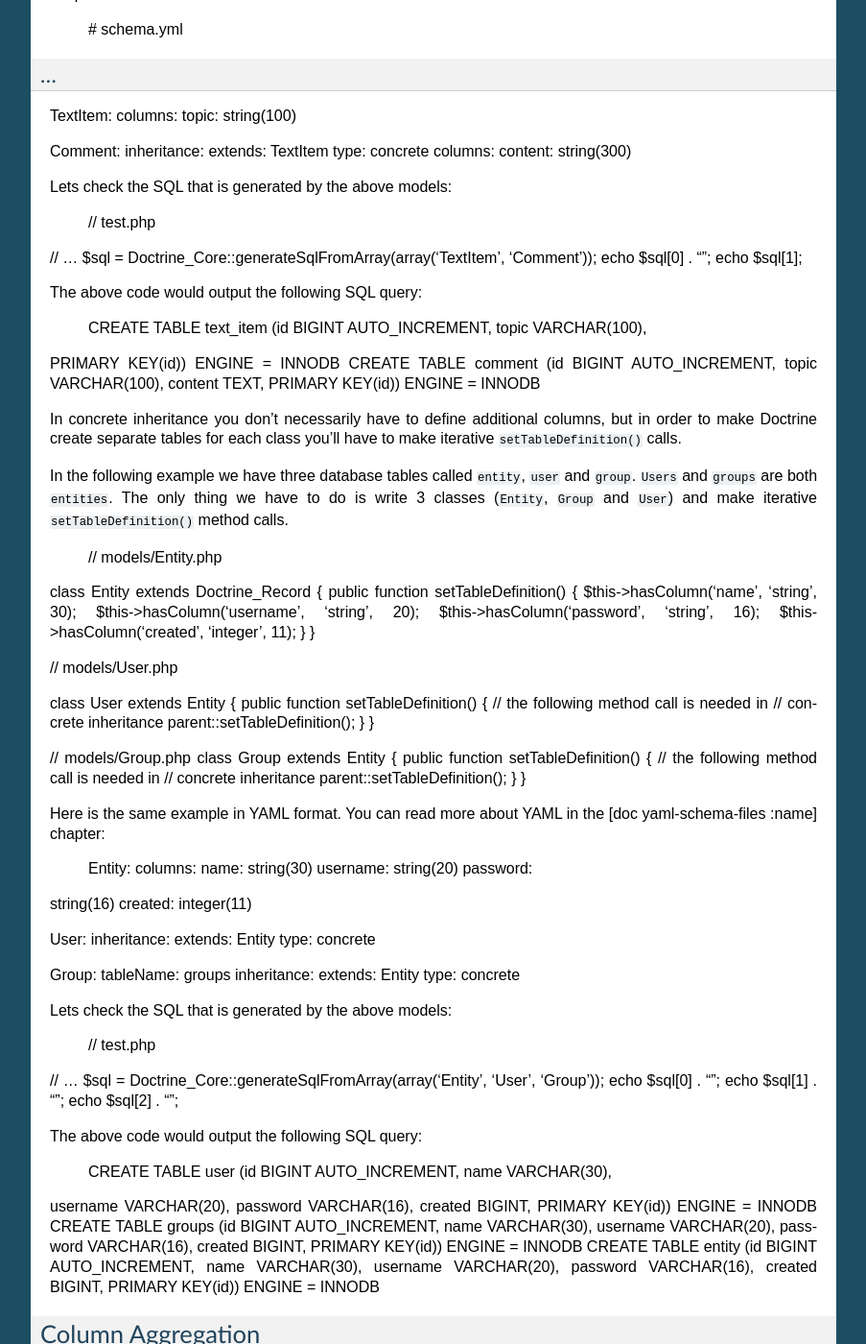
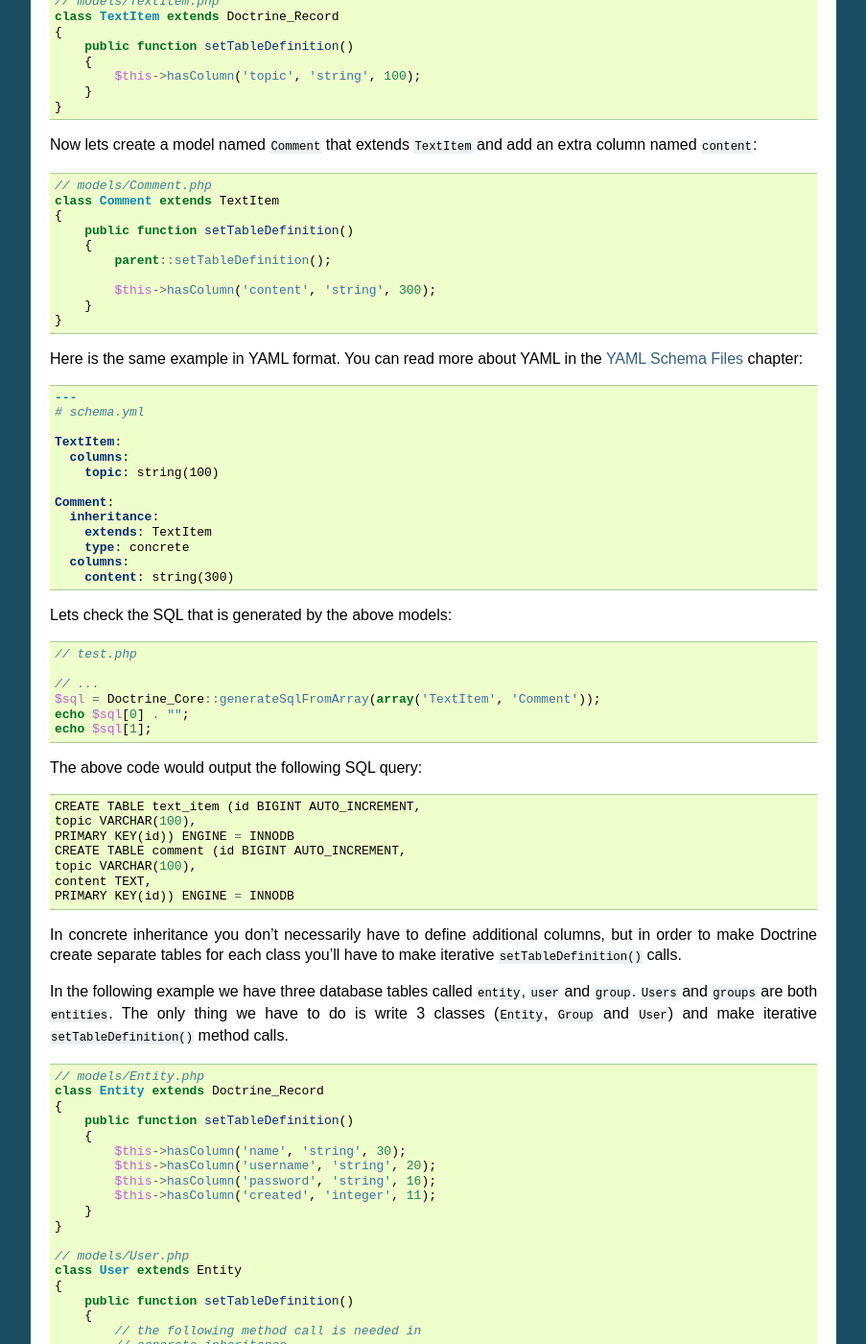
Before and after one commit to doctrine/doctrine1-documentation, a Sphinx documentation site: the page built from source/en/manual/inheritance.rst, in a window 1280 px wide and 1400 px high, scrolled down 1812 px. Shown: the whole window at 96% size, without its empty margins (198-1101 px from the left). Built offline with Sphinx 7.4.7, drawn with Linux system fonts in a browser that asks for light colours; cross-references to code outside the pages are shown as plain code; some of the changed text lies outside the part shown.

Commit message:
doctrine1-documentation-5: Edit inheritance.rst

```diff
--- a/source/en/manual/inheritance.rst
+++ b/source/en/manual/inheritance.rst
@@ -11,7 +13,11 @@
 our test environment we created and have been using in the earlier
 chapters:
 
- $ rm schema.yml $ touch schema.yml $ rm -rf models/\*
+.. code-block:: sh
+
+    $ rm schema.yml
+    $ touch schema.yml
+    $ rm -rf models/\*
 
 ======
 Simple
@@ -21,53 +27,85 @@
 simple inheritance all the child classes share the same columns as the
 parent and all information is stored in the parent table.
 
- // models/Entity.php
+::
 
-class Entity extends Doctrine\_Record { public function
-setTableDefinition() { $this->hasColumn('name', 'string', 30);
-$this->hasColumn('username', 'string', 20); $this->hasColumn('password',
-'string', 16); $this->hasColumn('created\_at', 'timestamp');
-$this->hasColumn('update\_at', 'timestamp'); } }
+    // models/Entity.php
+    class Entity extends Doctrine_Record
+    {
+        public function setTableDefinition()
+        {
+            $this->hasColumn('name', 'string', 30);
+            $this->hasColumn('username', 'string', 20);
+            $this->hasColumn('password', 'string', 16);
+            $this->hasColumn('created_at', 'timestamp');
+            $this->hasColumn('update_at', 'timestamp');
+        }
+    }
 
 Now lets create a ``User`` model that extends ``Entity``:
 
- // models/User.php
+::
 
-class User extends Entity { }
+    // models/User.php
+    class User extends Entity
+    { }
 
 Do the same thing for the ``Group`` model:
 
- // models/Group.php
+::
 
-class Group extends Entity { }
+    // models/Group.php
+    class Group extends Entity
+    { }
 
 Here is the same example in YAML format. You can read more about YAML in
-the [doc yaml-schema-files :name] chapter:
+the :doc:`yaml-schema-files` chapter:
 
- # schema.yml
+.. code-block:: yaml
 
-...
-===
+    ---
+    # schema.yml
 
-Entity: columns: name: string(30) username: string(20) password:
-string(16) created\_at: timestamp updated\_at: timestamp
+    # ...
+    Entity:
+      columns:
+        name: string(30)
+        username: string(20)
+        password: string(16)
+        created_at: timestamp
+        updated_at: timestamp
 
-User: inheritance: extends: Entity type: simple
+    User:
+      inheritance:
+        extends: Entity
+        type: simple
 
-Group: inheritance: extends: Entity type: simple
+    Group:
+      inheritance:
+        extends: Entity
+        type: simple
 
 Lets check the SQL that is generated by the above models:
 
- // test.php
+::
 
-// ... $sql = Doctrine\_Core::generateSqlFromArray(array('Entity',
-'User', 'Group')); echo $sql[0];
+    // test.php
+
+    // ...
+    $sql = Doctrine_Core::generateSqlFromArray(array('Entity', 'User', 'Group'));
+    echo $sql[0];
 
 The above code would output the following SQL query:
 
- CREATE TABLE entity (id BIGINT AUTO\_INCREMENT, username VARCHAR(20),
-password VARCHAR(16), created\_at DATETIME, updated\_at DATETIME, name
-VARCHAR(30), PRIMARY KEY(id)) ENGINE = INNODB
+::
+
+    CREATE TABLE entity (id BIGINT AUTO_INCREMENT,
+    username VARCHAR(20),
+    password VARCHAR(16),
+    created_at DATETIME,
+    updated_at DATETIME,
+    name VARCHAR(30),
+    PRIMARY KEY(id)) ENGINE = INNODB
 
 .. note::
 
@@ -86,52 +124,74 @@
 inheritance you'll need to add explicit ``parent::setTableDefinition()``
 calls to child classes as shown below.
 
- // models/TextItem.php
+::
 
-class TextItem extends Doctrine\_Record { public function
-setTableDefinition() { $this->hasColumn('topic', 'string', 100); } }
+    // models/TextItem.php
+    class TextItem extends Doctrine_Record
+    {
+        public function setTableDefinition()
+        {
+            $this->hasColumn('topic', 'string', 100);
+        }
+    }
 
 Now lets create a model named ``Comment`` that extends ``TextItem`` and
 add an extra column named ``content``:
 
- // models/Comment.php
+::
 
-class Comment extends TextItem { public function setTableDefinition() {
-parent::setTableDefinition();
+    // models/Comment.php
+    class Comment extends TextItem
+    {
+        public function setTableDefinition()
+        {
+            parent::setTableDefinition();
+
+            $this->hasColumn('content', 'string', 300);
+        }
+    }
+
+Here is the same example in YAML format. You can read more about YAML in
+the :doc:`yaml-schema-files` chapter:
+
+.. code-block:: yaml
+
+    ---
+    # schema.yml
+
+    TextItem:
+      columns:
+        topic: string(100)
+
+    Comment:
+      inheritance:
+        extends: TextItem
+        type: concrete
+      columns:
+        content: string(300)
+
+Lets check the SQL that is generated by the above models:
 
 ::
 
-        $this->hasColumn('content', 'string', 300);
-    }
+    // test.php
 
-}
-
-Here is the same example in YAML format. You can read more about YAML in
-the [doc yaml-schema-files :name] chapter:
-
- # schema.yml
-
-...
-===
-
-TextItem: columns: topic: string(100)
-
-Comment: inheritance: extends: TextItem type: concrete columns: content:
-string(300)
-
-Lets check the SQL that is generated by the above models:
-
- // test.php
-
-// ... $sql = Doctrine\_Core::generateSqlFromArray(array('TextItem',
-'Comment')); echo $sql[0] . ""; echo $sql[1];
+    // ...
+    $sql = Doctrine_Core::generateSqlFromArray(array('TextItem', 'Comment'));
+    echo $sql[0] . "";
+    echo $sql[1];
 
 The above code would output the following SQL query:
 
- CREATE TABLE text\_item (id BIGINT AUTO\_INCREMENT, topic VARCHAR(100),
-PRIMARY KEY(id)) ENGINE = INNODB CREATE TABLE comment (id BIGINT
-AUTO\_INCREMENT, topic VARCHAR(100), content TEXT, PRIMARY KEY(id))
-ENGINE = INNODB
+::
+
+    CREATE TABLE text_item (id BIGINT AUTO_INCREMENT,
+    topic VARCHAR(100),
+    PRIMARY KEY(id)) ENGINE = INNODB
+    CREATE TABLE comment (id BIGINT AUTO_INCREMENT,
+    topic VARCHAR(100),
+    content TEXT,
+    PRIMARY KEY(id)) ENGINE = INNODB
 
 In concrete inheritance you don't necessarily have to define additional
 columns, but in order to make Doctrine create separate tables for each
@@ -143,50 +203,100 @@
 (``Entity``, ``Group`` and ``User``) and make iterative
 ``setTableDefinition()`` method calls.
 
- // models/Entity.php
+::
 
-class Entity extends Doctrine\_Record { public function
-setTableDefinition() { $this->hasColumn('name', 'string', 30);
-$this->hasColumn('username', 'string', 20); $this->hasColumn('password',
-'string', 16); $this->hasColumn('created', 'integer', 11); } }
+    // models/Entity.php
+    class Entity extends Doctrine_Record
+    {
+        public function setTableDefinition()
+        {
+            $this->hasColumn('name', 'string', 30);
+            $this->hasColumn('username', 'string', 20);
+            $this->hasColumn('password', 'string', 16);
+            $this->hasColumn('created', 'integer', 11);
+        }
+    }
 
-// models/User.php
+    // models/User.php
+    class User extends Entity
+    {
+        public function setTableDefinition()
+        {
+            // the following method call is needed in
+            // concrete inheritance
+            parent::setTableDefinition();
+        }
+    }
 
-class User extends Entity { public function setTableDefinition() { //
-the following method call is needed in // concrete inheritance
-parent::setTableDefinition(); } }
-
-// models/Group.php class Group extends Entity { public function
-setTableDefinition() { // the following method call is needed in //
-concrete inheritance parent::setTableDefinition(); } }
+    // models/Group.php
+    class Group extends Entity
+    {
+        public function setTableDefinition()
+        {
+            // the following method call is needed in
+            // concrete inheritance
+            parent::setTableDefinition();
+        }
+    }
 
 Here is the same example in YAML format. You can read more about YAML in
-the [doc yaml-schema-files :name] chapter:
+the :doc:`yaml-schema-files` chapter:
 
- Entity: columns: name: string(30) username: string(20) password:
-string(16) created: integer(11)
+.. code-block:: yaml
 
-User: inheritance: extends: Entity type: concrete
+    ---
+    Entity:
+      columns:
+        name: string(30)
+        username: string(20)
+        password: string(16)
+        created: integer(11)
 
-Group: tableName: groups inheritance: extends: Entity type: concrete
+    User:
+      inheritance:
+        extends: Entity
+        type: concrete
+
+    Group:
+      tableName: groups
+      inheritance:
+        extends: Entity
+        type: concrete
 
 Lets check the SQL that is generated by the above models:
 
- // test.php
+::
 
-// ... $sql = Doctrine\_Core::generateSqlFromArray(array('Entity',
-'User', 'Group')); echo $sql[0] . ""; echo $sql[1] . ""; echo $sql[2] .
-"";
+    // test.php
+
+    // ...
+    $sql = Doctrine_Core::generateSqlFromArray(array('Entity', 'User', 'Group'));
+    echo $sql[0] . "";
+    echo $sql[1] . "";
+    echo $sql[2] . "";
 
 The above code would output the following SQL query:
 
- CREATE TABLE user (id BIGINT AUTO\_INCREMENT, name VARCHAR(30),
-username VARCHAR(20), password VARCHAR(16), created BIGINT, PRIMARY
-KEY(id)) ENGINE = INNODB CREATE TABLE groups (id BIGINT AUTO\_INCREMENT,
-name VARCHAR(30), username VARCHAR(20), password VARCHAR(16), created
-BIGINT, PRIMARY KEY(id)) ENGINE = INNODB CREATE TABLE entity (id BIGINT
-AUTO\_INCREMENT, name VARCHAR(30), username VARCHAR(20), password
-VARCHAR(16), created BIGINT, PRIMARY KEY(id)) ENGINE = INNODB
+::
+
+    CREATE TABLE user (id BIGINT AUTO_INCREMENT,
+    name VARCHAR(30),
+    username VARCHAR(20),
+    password VARCHAR(16),
+    created BIGINT,
+    PRIMARY KEY(id)) ENGINE = INNODB
+    CREATE TABLE groups (id BIGINT AUTO_INCREMENT,
+    name VARCHAR(30),
+    username VARCHAR(20),
+    password VARCHAR(16),
+    created BIGINT,
+    PRIMARY KEY(id)) ENGINE = INNODB
+    CREATE TABLE entity (id BIGINT AUTO_INCREMENT,
+    name VARCHAR(30),
+    username VARCHAR(20),
+    password VARCHAR(16),
+    created BIGINT,
+    PRIMARY KEY(id)) ENGINE = INNODB
 
 ==================
 Column Aggregation
@@ -204,55 +314,87 @@
 and add the call to the ``Doctrine_Table::setSubclasses()`` method from
 the parent class.
 
- // models/Entity.php
+::
 
-class Entity extends Doctrine\_Record { public function
-setTableDefinition() { $this->hasColumn('name', 'string', 30);
-$this->hasColumn('username', 'string', 20); $this->hasColumn('password',
-'string', 16); $this->hasColumn('created\_at', 'timestamp');
-$this->hasColumn('update\_at', 'timestamp');
+    // models/Entity.php
+    class Entity extends Doctrine_Record
+    {
+        public function setTableDefinition()
+        {
+            $this->hasColumn('name', 'string', 30);
+            $this->hasColumn('username', 'string', 20);
+            $this->hasColumn('password', 'string', 16);
+            $this->hasColumn('created_at', 'timestamp');
+            $this->hasColumn('update_at', 'timestamp');
+
+            $this->setSubclasses(array(
+                    'User'  => array('type' => 1),
+                    'Group' => array('type' => 2)
+                )
+            );
+        }
+    }
+
+    // models/User.php
+    class User extends Entity
+    { }
+
+    // models/Group.php
+    class Group extends Entity
+    { }
+
+Here is the same example in YAML format. You can read more about YAML in
+the :doc:`yaml-schema-files` chapter:
+
+.. code-block:: yaml
+
+    ---
+    Entity:
+      columns:
+        username: string(20)
+        password: string(16)
+        created_at: timestamp
+        updated_at: timestamp
+
+        User:
+            inheritance:
+              extends: Entity
+              type: column_aggregation
+              keyField: type
+              keyValue: 1
+
+        Group:
+          inheritance:
+            extends: Entity
+            type: column_aggregation
+            keyField: type
+            keyValue: 2
+
+Lets check the SQL that is generated by the above models:
 
 ::
 
-        $this->setSubclasses(array(
-                'User'  => array('type' => 1),
-                'Group' => array('type' => 2)
-            )
-        );
-    }
+    // test.php
 
-}
-
-// models/User.php class User extends Entity { }
-
-// models/Group.php class Group extends Entity { }
-
-Here is the same example in YAML format. You can read more about YAML in
-the [doc yaml-schema-files :name] chapter:
-
- Entity: columns: username: string(20) password: string(16) created\_at:
-timestamp updated\_at: timestamp
-
-User: inheritance: extends: Entity type: column\_aggregation keyField:
-type keyValue: 1
-
-Group: inheritance: extends: Entity type: column\_aggregation keyField:
-type keyValue: 2
-
-Lets check the SQL that is generated by the above models:
-
- // test.php
-
-// ... $sql = Doctrine\_Core::generateSqlFromArray(array('Entity',
-'User', 'Group')); echo $sql[0];
+    // ...
+    $sql = Doctrine_Core::generateSqlFromArray(array('Entity', 'User', 'Group'));
+    echo $sql[0];
 
 The above code would output the following SQL query:
 
- CREATE TABLE entity (id BIGINT AUTO\_INCREMENT, username VARCHAR(20),
-password VARCHAR(16), created\_at DATETIME, updated\_at DATETIME, type
-VARCHAR(255), PRIMARY KEY(id)) ENGINE = INNODB
+::
 
-    **NOTE** Notice how the ``type`` column was automatically added.
+    CREATE TABLE entity (id BIGINT AUTO_INCREMENT,
+    username VARCHAR(20),
+    password VARCHAR(16),
+    created_at DATETIME,
+    updated_at DATETIME,
+    type VARCHAR(255),
+    PRIMARY KEY(id)) ENGINE = INNODB
+
+.. notice::
+
+    Notice how the ``type`` column was automatically added.
     This is how column aggregation inheritance knows which model each
     record in the database belongs to.
 
@@ -323,7 +496,7 @@
 ==========
 
 Now that we've learned about how to take advantage of PHPs inheritance
-features with our models we can move on to learning about Doctrine [doc
-behaviors :name]. This is one of the most sophisticated and useful
+features with our models we can move on to learning about Doctrine :doc:`behaviors`.
+This is one of the most sophisticated and useful
 features in Doctrine for accomplishing complex models with small and
 easy to maintain code.
```
Also changed, not shown: other parts of source/en/manual/inheritance.rst (+55 -22 lines).
